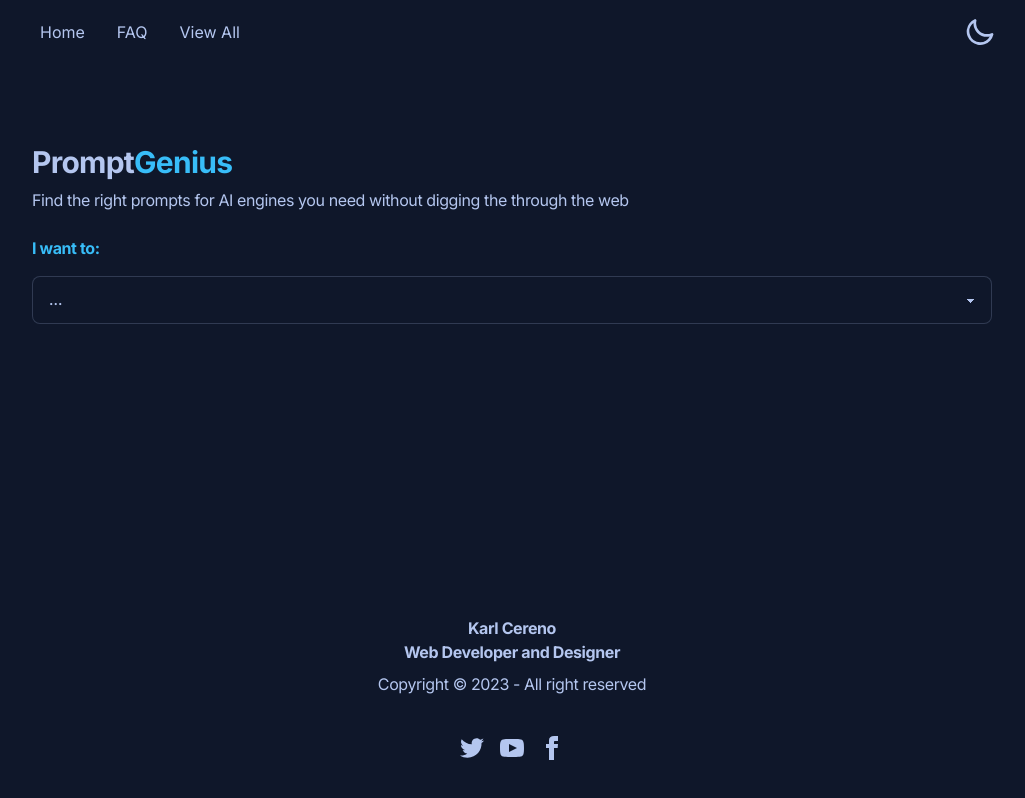
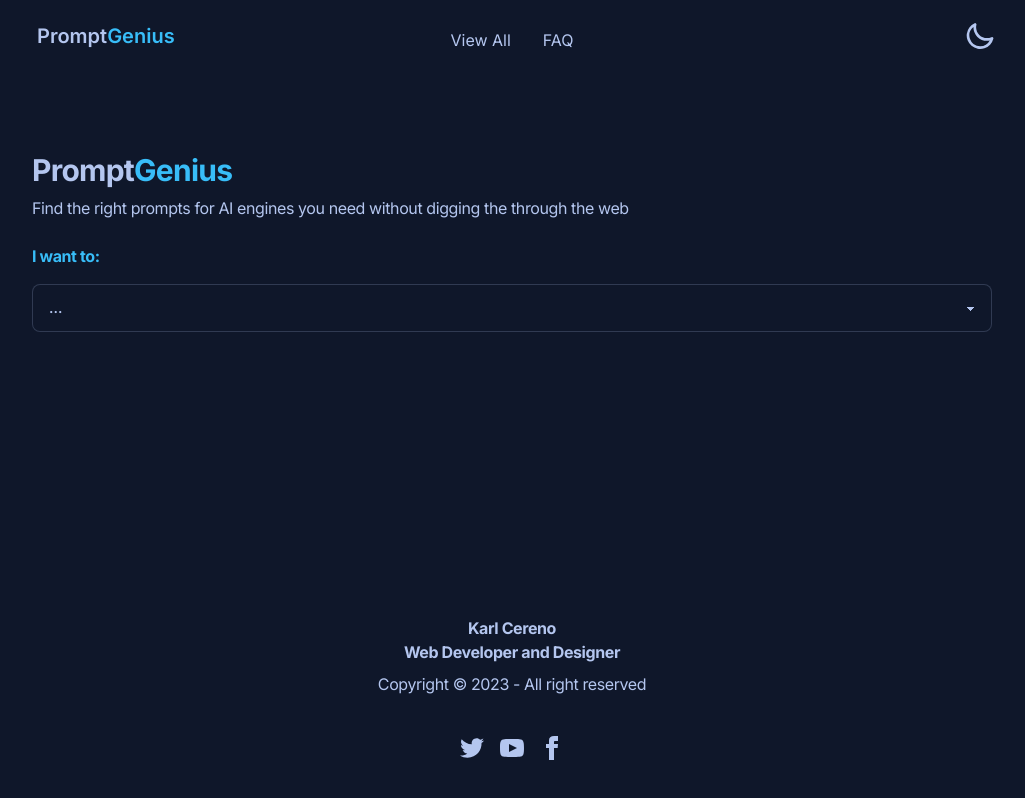
Before and after one commit to kcereno/promptgenius, a Next.js app: page / in a window 1280 px wide. Shown: the whole page, without its empty margins (128-1153 px from the left). Built offline with nearby package versions, Linux system fonts and the light colour scheme.

Commit message:
Change Nav UI

```diff
--- a/components/Nav.tsx
+++ b/components/Nav.tsx
@@ -13,10 +13,7 @@ const Nav = ({ changeTheme }: Props) => {
     changeTheme();
   };
 
-  return (
-    <div className="navbar bg-base-100">
-      <div className="navbar-start">
-        {/* Mobile Dropdown */}
+  const mobileMenu = (
     <div className="dropdown">
       <label
         tabIndex={0}
@@ -40,22 +37,31 @@ const Nav = ({ changeTheme }: Props) => {
         </li>
       </ul>
     </div>
-        {/* Desktop */}
+  );
+
+  return (
+    <div className="navbar bg-base-100">
+      <div className="navbar-start">
+        <Link
+          href="/"
+          className="text-xl normal-case btn btn-ghost"
+        >
+          Prompt<span className="text-primary">Genius</span>
+        </Link>
+        {mobileMenu}
+      </div>
+      <div className="mt-2 navbar-center">
         <div className="hidden lg:block">
           <ul className="px-1 menu menu-horizontal">
             <li>
-              <a>Home</a>
+              <Link href="/prompts">View All</Link>
             </li>
             <li>
               <a>FAQ</a>
             </li>
-            <li>
-              <Link href="/prompts">View All</Link>
-            </li>
           </ul>
         </div>
       </div>
-      <div className="mt-2 navbar-center"></div>
       <div className="navbar-end">
         <button className="hidden btn btn-ghost">FAQ</button>
         <button className="hidden btn btn-ghost">VIEW ALL</button>
```
Lines whose indentation alone changed are shown as unchanged.
